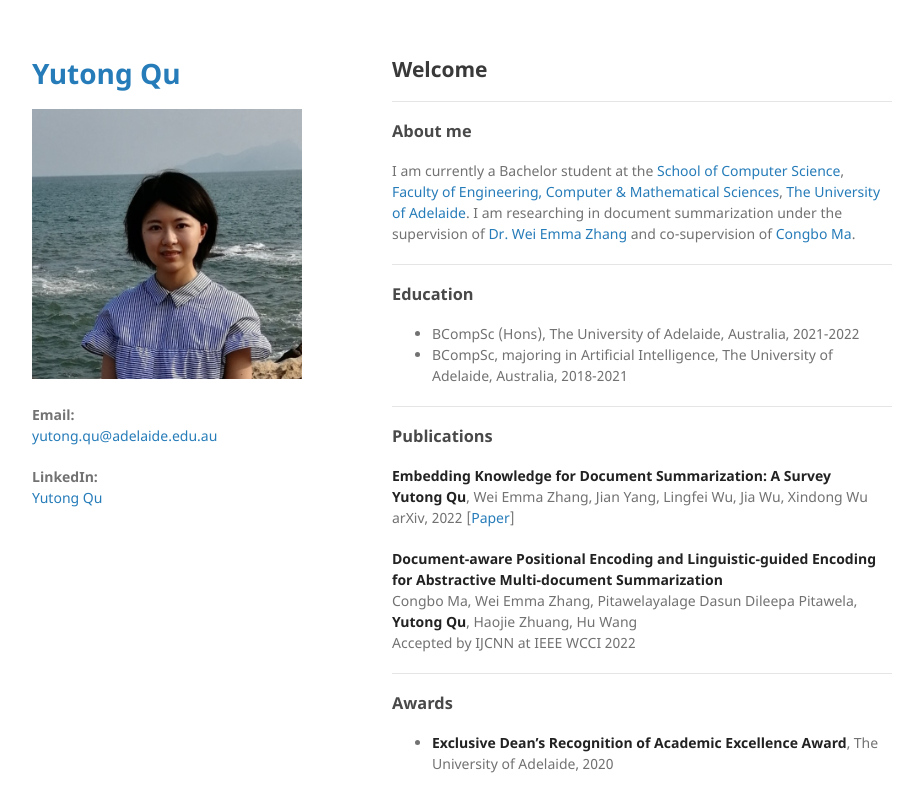
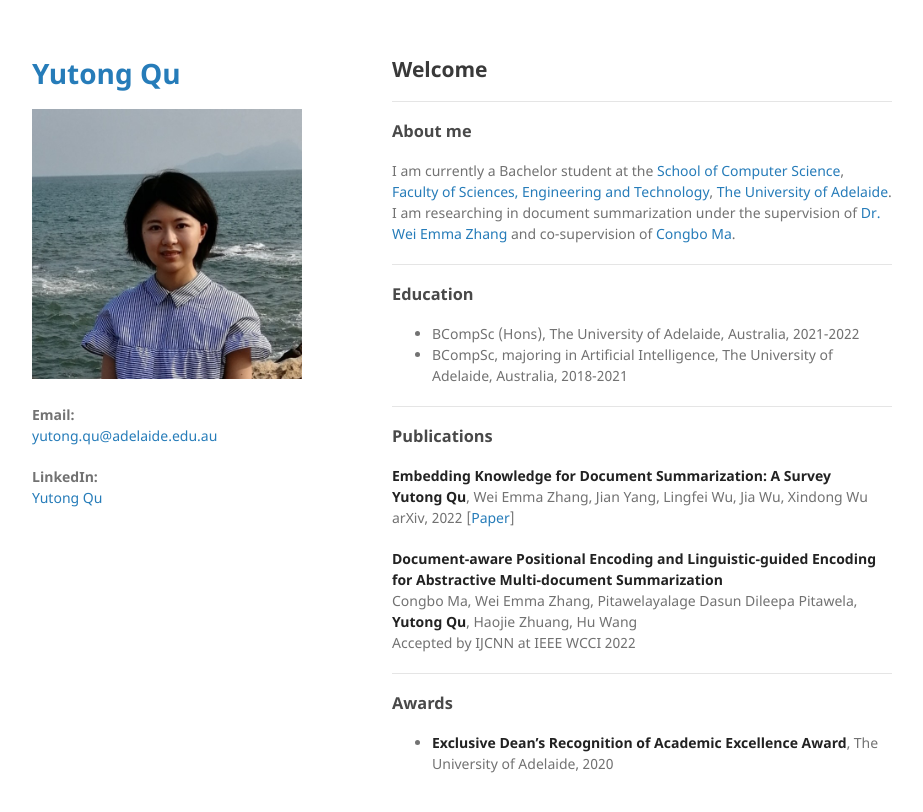
Before and after one commit to yutongqu/yutongqu.github.io, a Jekyll site: the page built from index.md, in a window 1280 px wide. Shown: the top 812 px of the page, without its empty margins (178-1101 px from the left). Built offline with Jekyll 4.4.1, drawn with Linux system fonts in a browser that asks for light colours; our own code applies the rules of GitHub Pages for plain Markdown files; the repository's description, which GitHub fills in, is left out.

Commit message:
Update index.md

```diff
--- a/index.md
+++ b/index.md
@@ -4,7 +4,7 @@
 
 ### About me
 
-I am currently a Bachelor student at the [School of Computer Science](https://ecms.adelaide.edu.au/computer-science/), [Faculty of Engineering, Computer & Mathematical Sciences](https://ecms.adelaide.edu.au/), [The University of Adelaide](https://adelaide.edu.au/). I am researching in document summarization under the supervision of [Dr. Wei Emma Zhang](http://weiemmazhang.me/) and co-supervision of [Congbo Ma](https://dblp.org/pid/204/8300.html).
+I am currently a Bachelor student at the [School of Computer Science](https://set.adelaide.edu.au/computer-science/), [Faculty of Sciences, Engineering and Technology](https://set.adelaide.edu.au/), [The University of Adelaide](https://adelaide.edu.au/). I am researching in document summarization under the supervision of [Dr. Wei Emma Zhang](http://weiemmazhang.me/) and co-supervision of [Congbo Ma](https://dblp.org/pid/204/8300.html).
 
 ---
 
```
